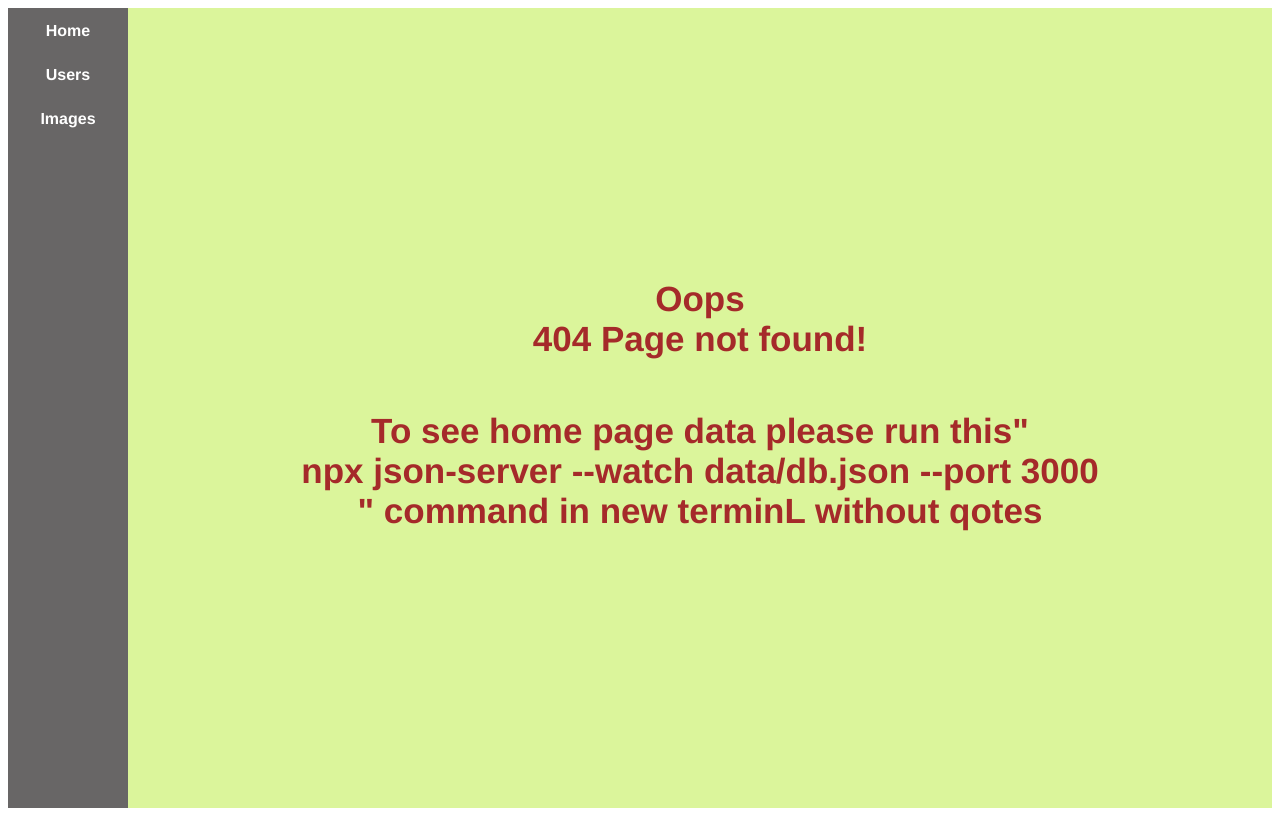
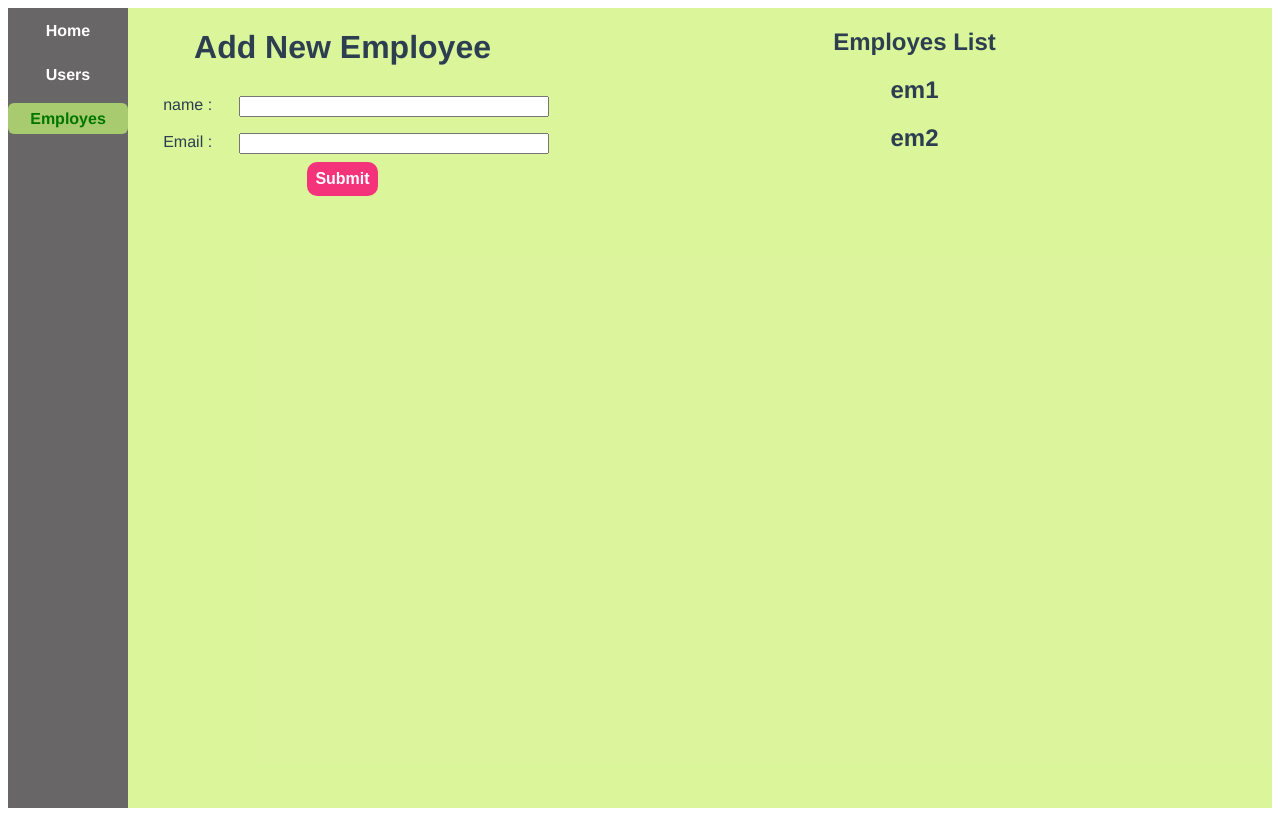
Before and after one commit to chepurivinod/trailproject, a Vue app: page /Employes in a window 1280 px wide. Before the commit this address had no page. Built offline with nearby package versions, Linux system fonts and the light colour scheme.

Commit message:
renamed as employes page

```diff
--- a/src/App.vue
+++ b/src/App.vue
@@ -3,7 +3,7 @@
     <div class="nav">
       <routerLink :to="{ name: 'Home' }">Home</routerLink>
       <routerLink :to="{ name: 'Users' }">Users</routerLink>
-      <routerLink :to="{ name: 'Images' }">Images</routerLink>
+      <routerLink :to="{ name: 'Employes' }">Employes</routerLink>
     </div>
     <div class="viwer">
       <router-view/>
--- a/src/components/Employes/employeNew.vue
+++ b/src/components/AllEmployes/employeNew.vue
@@ -2,8 +2,7 @@
     <div class="emplyes_view">
         <div>
             <div>
-                <h1>employe Info</h1>
-                <p>Edit</p>
+                <h1>Add New Employee</h1>
             </div>
             <div>
                 <form @submit.prevent="newEmployee()">
@@ -15,7 +14,7 @@
                     <label for="email">Email : </label>
                     <input type="email" id="email" name="email" v-model="employee.email" required>
                 </div>
-                    <button class="formbutton">submit</button>
+                    <button class="form-submit">Submit</button>
                 </form>
             </div>
 
@@ -70,5 +69,14 @@ export default {
     grid-template-columns: 1fr 3fr;
     padding: 0.5em
 }
+.form-submit {
+ border: none;
+ background-color: rgb(245, 51, 122);
+ padding: 8px;
+ border-radius: 10px;
+ color: white;
+ font-weight: bolder;
+ font-size: 16px;
+}
 
 </style>
--- a/src/components/Images.vue
+++ b/src/components/Employes.vue
@@ -3,9 +3,9 @@
 </template>
 
 <script>
-import employe from './Employes/employeNew.vue'
+import employe from './AllEmployes/employeNew.vue'
 export default {
-  name: "imagesPage",
+  name: "EmployesPage",
   components: { employe },
   setup() {
 
--- a/src/router/index.js
+++ b/src/router/index.js
@@ -1,7 +1,7 @@
 import { createRouter, createWebHistory } from "vue-router";
 import Home from '../components/Home.vue';
 import Users from '../components/Users.vue';
-import Iamges from '../components/Images.vue';
+import Employes from '../components/Employes.vue';
 import NotFound from '../components/notFound/NotFound.vue'
 
 
@@ -17,9 +17,9 @@ const routes = [
         component: Users
     },
     {
-        path: '/images',
-        name: 'Images',
-        component: Iamges
+        path: '/Employes',
+        name: 'Employes',
+        component: Employes
     },
     // not found
     {
```
